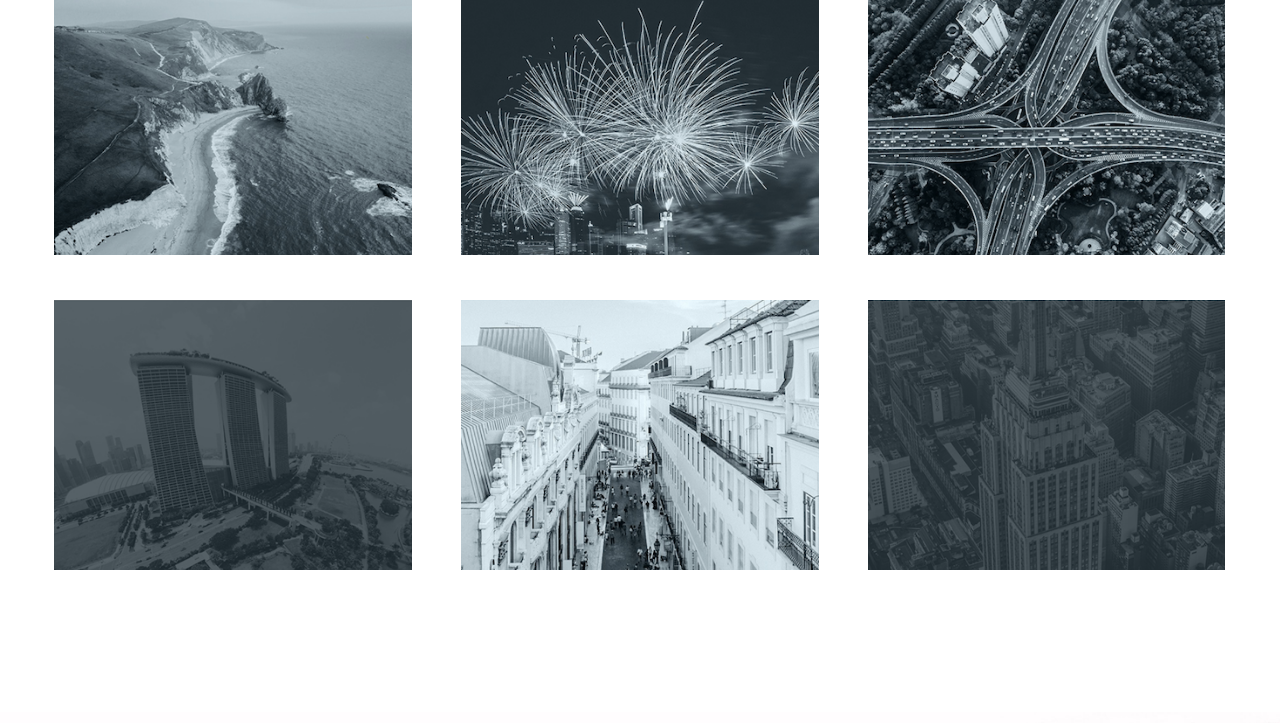
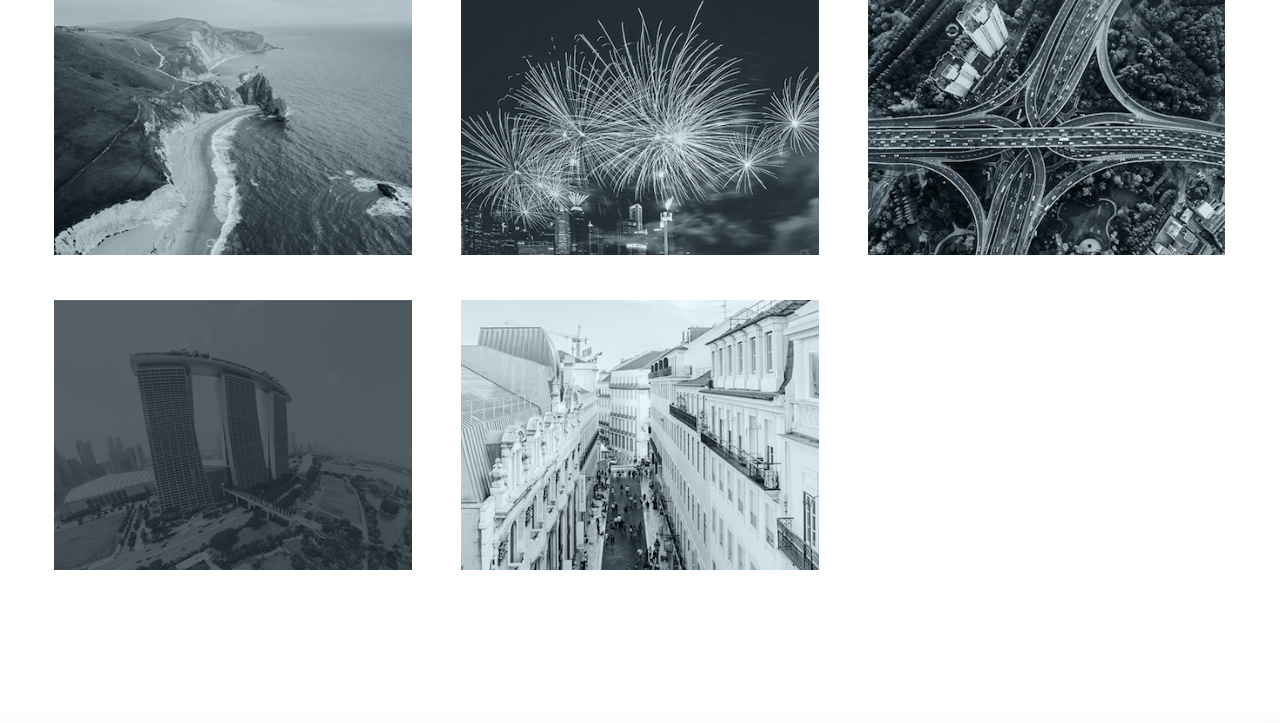
Before and after one commit to Uvacoder/benfocus-photography, a Gatsby site: page /work in a window 1280 px wide. Shown: the part 1274-1997 px from the top of the page. Built offline with nearby package versions, Linux system fonts and the light colour scheme; Gatsby itself is replaced by a stand-in of ours.

Commit message:
hidden work option added #68

```diff
--- a/content/work/work-1.md
+++ b/content/work/work-1.md
@@ -1,6 +1,7 @@
 ---
 sort: 1
 title: Sample Work
+public: true
 category: Wedding Photoshoot
 thumbnail: content/uploads/work-1.png
 photos:
--- a/content/work/work-2.md
+++ b/content/work/work-2.md
@@ -1,6 +1,7 @@
 ---
 sort: 1
 title: Sample Work
+public: true
 category: Wedding Photoshoot
 thumbnail: content/uploads/work-2.png
 photos:
--- a/content/work/work-3.md
+++ b/content/work/work-3.md
@@ -1,6 +1,7 @@
 ---
 sort: 1
 title: Sample Work
+public: true
 category: Wedding Photoshoot
 thumbnail: content/uploads/work-3.png
 photos:
--- a/content/work/work-4.md
+++ b/content/work/work-4.md
@@ -1,6 +1,7 @@
 ---
 sort: 1
 title: Sample Work
+public: true
 category: Wedding Photoshoot
 thumbnail: content/uploads/work-4.png
 photos:
--- a/content/work/work-5.md
+++ b/content/work/work-5.md
@@ -1,6 +1,7 @@
 ---
 sort: 1
 title: Sample Work
+public: true
 category: Wedding Photoshoot
 thumbnail: content/uploads/work-5.png
 photos:
--- a/content/work/work-6.md
+++ b/content/work/work-6.md
@@ -1,6 +1,7 @@
 ---
 sort: 1
 title: Sample Work
+public: false
 category: Wedding Photoshoot
 thumbnail: content/uploads/work-6.png
 photos:
--- a/src/pages/work.js
+++ b/src/pages/work.js
@@ -67,7 +67,9 @@ export default () => (
         <StaticQuery
           query={graphql`
             query {
-              allMarkdownRemark {
+              allMarkdownRemark(
+                filter: { frontmatter: { public: { eq: true } } }
+              ) {
                 edges {
                   node {
                     frontmatter {
```
